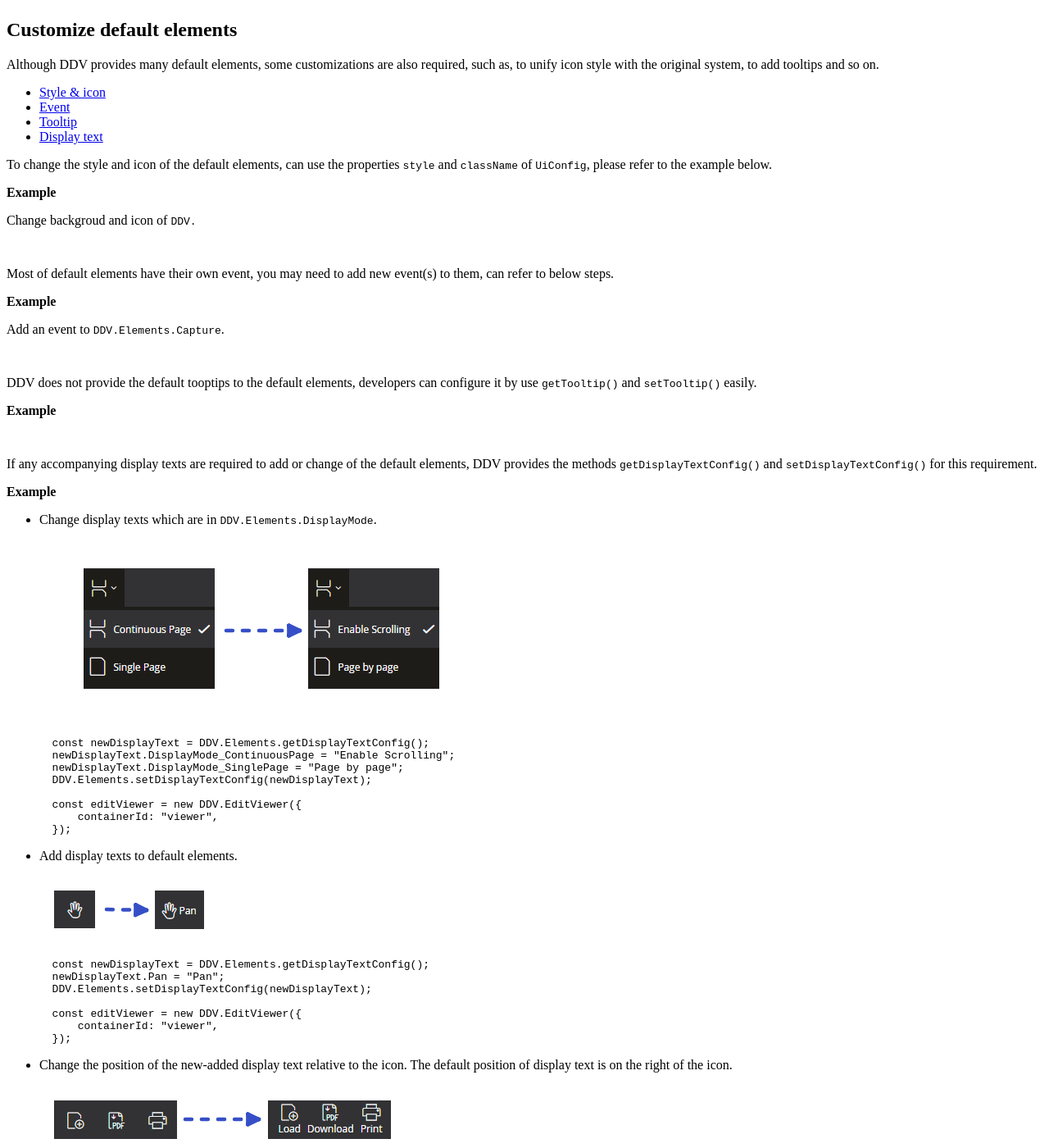
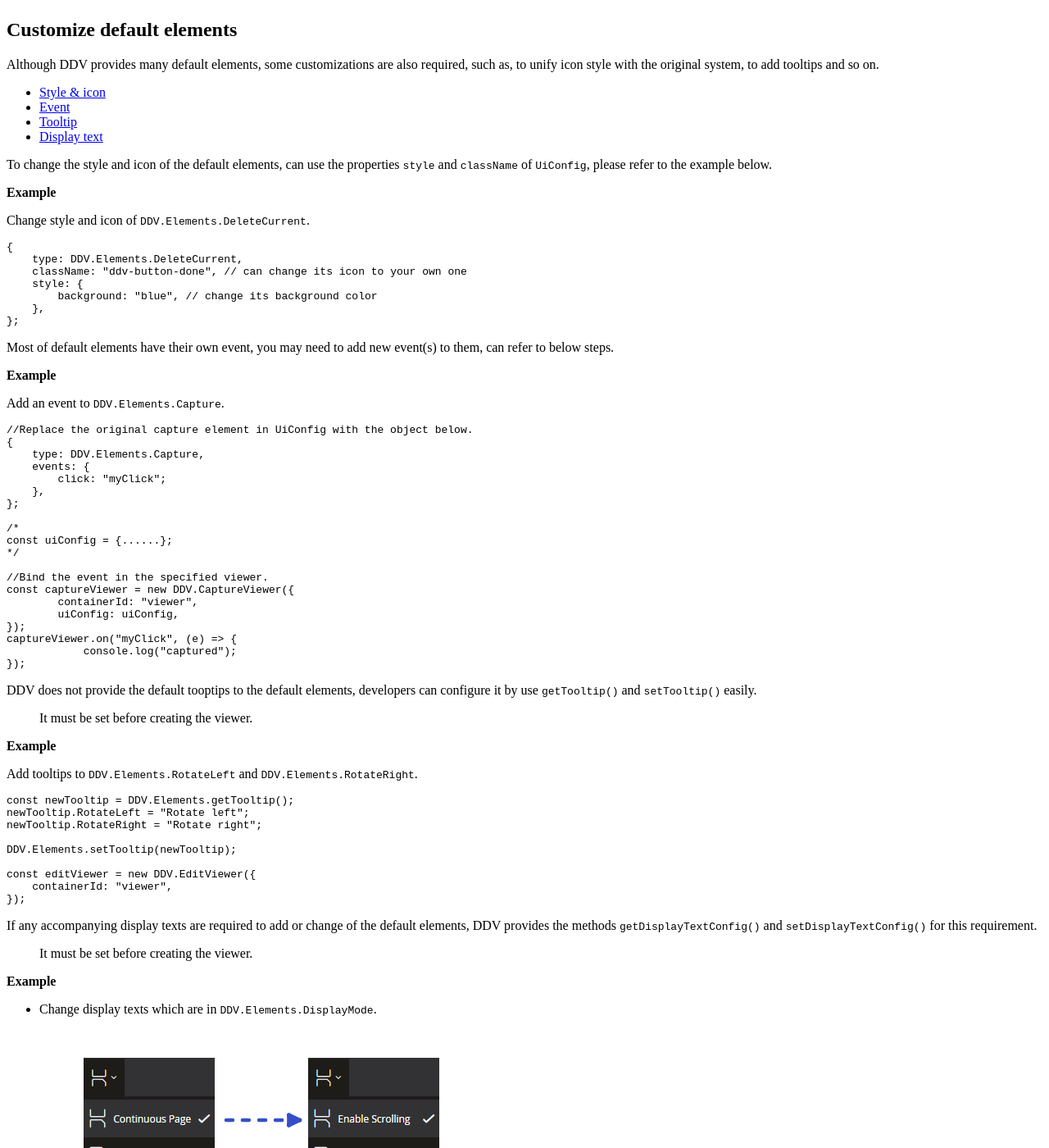
Before and after one commit to dynamsoft-docs/document-viewer-docs, a Jekyll site: the page built from ui/customize/elements.md, in a window 1280 px wide and 1400 px high, scrolled down 555 px. Shown: the whole window at 82% size. Built offline with Jekyll 4.4.1, drawn with Linux system fonts in a browser that asks for light colours; some of the changed text lies outside the part shown.

Commit message:
update example code

````diff
--- a/ui/customize/elements.md
+++ b/ui/customize/elements.md
@@ -28,10 +28,16 @@ To change the style and icon of the default elements, can use the properties `st
 
 **Example**
 
-Change backgroud and icon of `DDV.`
+Change style and icon of `DDV.Elements.DeleteCurrent`.
 
 ```typescript
-
+{
+    type: DDV.Elements.DeleteCurrent,
+    className: "ddv-button-done", // can change its icon to your own one
+    style: {
+        background: "blue", // change its background color
+    },
+};
 ```
 
 <div class="multi-panel-end"></div>
@@ -45,7 +51,26 @@ Most of default elements have their own event, you may need to add new event(s)
 Add an event to `DDV.Elements.Capture`.
 
 ```typescript
+//Replace the original capture element in UiConfig with the object below.
+{
+    type: DDV.Elements.Capture,
+    events: {
+        click: "myClick";
+    },
+};
 
+/*
+const uiConfig = {......};
+*/
+
+//Bind the event in the specified viewer.
+const captureViewer = new DDV.CaptureViewer({
+        containerId: "viewer",
+        uiConfig: uiConfig,
+});
+captureViewer.on("myClick", (e) => {
+            console.log("captured");
+});
 ```
 
 <div class="multi-panel-end"></div>
@@ -54,10 +79,22 @@ Add an event to `DDV.Elements.Capture`.
 
 DDV does not provide the default tooptips to the default elements, developers can configure it by use `getTooltip()` and `setTooltip()` easily.
 
+>It must be set before creating the viewer.
+
 **Example**
 
+Add tooltips to `DDV.Elements.RotateLeft` and `DDV.Elements.RotateRight`.
+
 ```typescript
+const newTooltip = DDV.Elements.getTooltip();
+newTooltip.RotateLeft = "Rotate left";
+newTooltip.RotateRight = "Rotate right";
 
+DDV.Elements.setTooltip(newTooltip);
+
+const editViewer = new DDV.EditViewer({
+    containerId: "viewer",
+});
 ```
 
 <div class="multi-panel-end"></div>
@@ -65,6 +102,8 @@ DDV does not provide the default tooptips to the default elements, developers ca
 <div class="multi-panel-start"></div>
 
 If any accompanying display texts are required to add or change of the default elements, DDV provides the methods `getDisplayTextConfig()` and `setDisplayTextConfig()` for this requirement.
+
+>It must be set before creating the viewer.
 
 **Example**
 
@@ -83,7 +122,7 @@ If any accompanying display texts are required to add or change of the default e
     });
     ```
 
-- Add display texts to default elements.
+- Add display texts to default elements, take `DDV.Elements.Pan` as an example.
 
     ![Add display text](/assets/imgs/adddistext.png)
 
@@ -184,3 +223,5 @@ Besides the default elements, you may need to create your own button to call oth
         }
      );
     ```
+
+![Create custom button](/assets/imgs/custombutton.png)
````
Also changed, not shown: ui/default_elements.md (+23 -5 lines), assets/imgs/custombutton.png (added).
